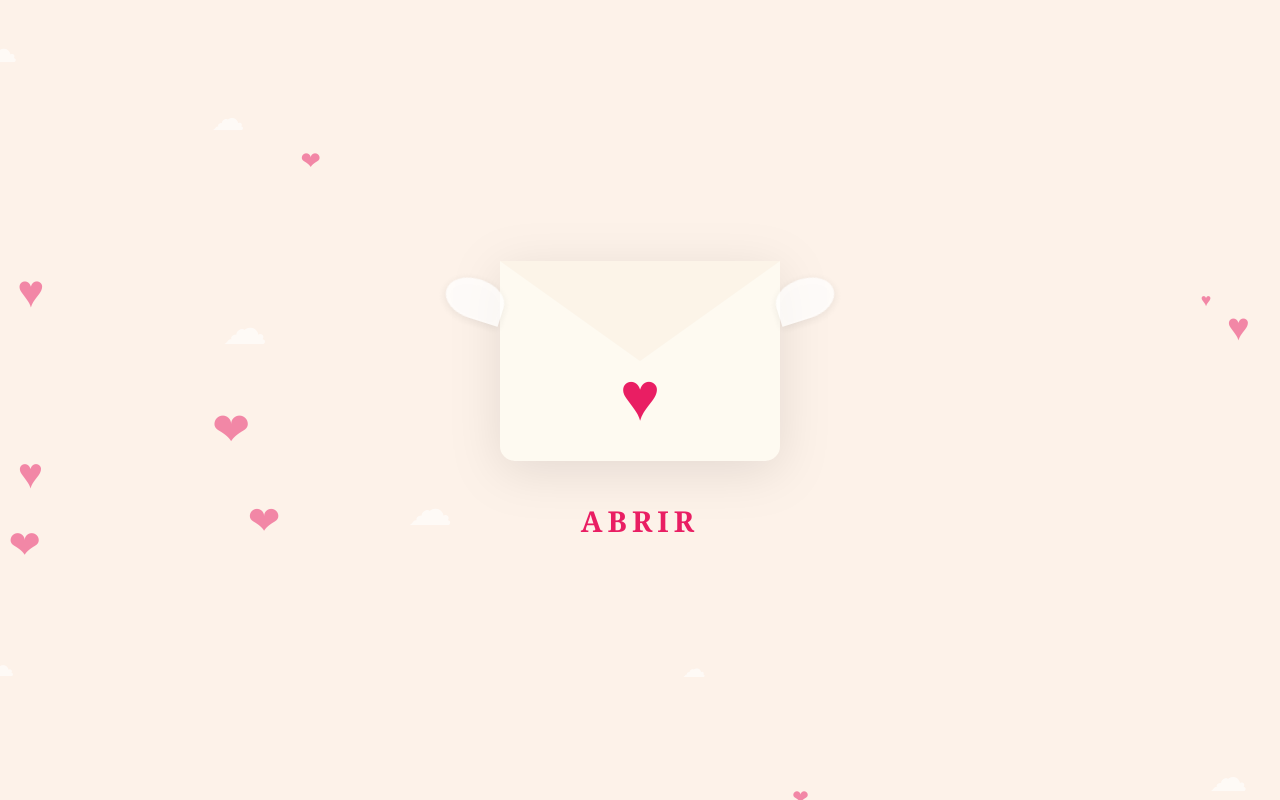
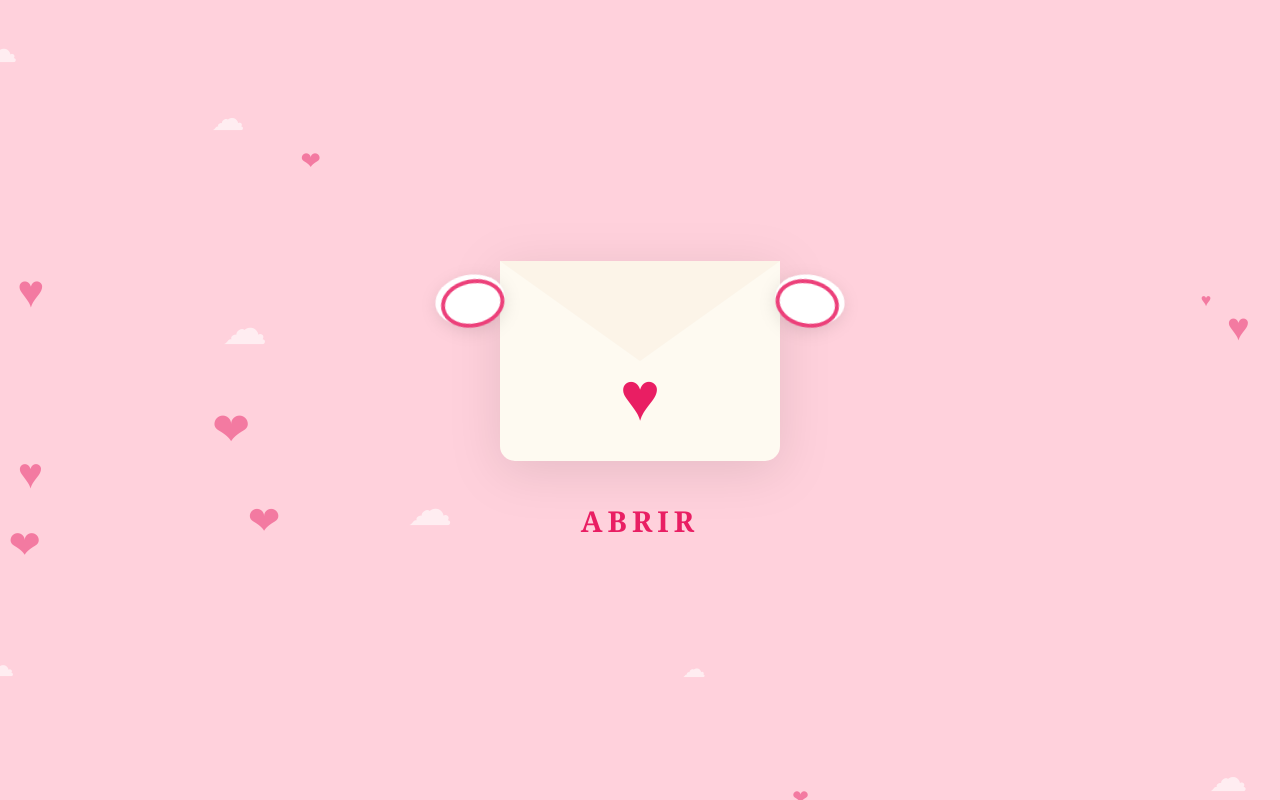
Before and after one commit to swgohalejandro/Regalo, a plain HTML site: page index.html in a window 1280 px wide. Drawn offline with Linux system fonts and the light colour scheme.

Commit message:
index.html

```diff
--- a/index.html
+++ b/index.html
@@ -6,17 +6,18 @@
     <title>Para mi Princesita</title>
     <style>
         :root {
-            /* --- NUEVOS COLORES --- */
-            --bg-color-page: #fdf2e9;    /* Fondo rosa pastel suave */
+            /* --- COLORES CORREGIDOS --- */
+            --bg-color-page: #FFD1DC;    /* Fondo rosita suave (Corregido) */
             --pink-strong: #ec407a;       /* Corazones móviles rosa fucsia */
             --envelope-bone: #fefaf1;     /* Sobre color hueso */
-            --envelope-flap: #fcf4e8;     /* Solapa crema ligeramente más oscura */
-            --wing-color: rgba(255, 255, 255, 0.9); /* Alas blancas */
+            --envelope-flap: #fcf4e8;     /* Solapa crema */
+            --wing-color: #FFFFFF;        /* Alas blancas suaves */
             --pink-dark: #e91e63;         /* Sello y corazones árbol */
+            --cartoon-pink: #ec407a;      /* Color de los bordes suaves de las alas */
         }
 
         body {
-            background-color: var(--bg-color-page); /* Fondo rosita */
+            background-color: var(--bg-color-page); /* El fondo ahora es rosa */
             color: #5d4037;
             font-family: 'Georgia', serif;
             margin: 0;
@@ -76,43 +77,54 @@
             cursor: pointer;
         }
 
-        /* --- ALAS Chiquitas --- */
+        /* --- ALAS ESPONJOSAS ESTILO DIBUJOS ANIMADOS (NUEVAS) --- */
         .wing {
             position: absolute;
-            width: 60px;
-            height: 40px;
+            width: 70px; /* Un poco más grandes para que sean notables */
+            height: 50px;
             background-color: var(--wing-color);
-            border-radius: 50% 50% 0 50%;
+            border-radius: 50%; /* Forma base redondeada */
             z-index: 100;
-            opacity: 0.8;
-            filter: drop-shadow(0 2px 4px rgba(0,0,0,0.1));
-            animation: wingFlutter 0.3s ease-in-out infinite alternate;
+            filter: drop-shadow(0 4px 8px rgba(0,0,0,0.1));
+            transition: transform 0.3s ease;
+        }
+
+        /* Efecto esponjoso con pseudo-elementos */
+        .wing::after {
+            content: '';
+            position: absolute;
+            top: 5px;
+            left: 5px;
+            width: 80%;
+            height: 80%;
+            background-color: var(--wing-color);
+            border-radius: 50%;
+            border: 4px solid var(--cartoon-pink); /* Bordes rosa suaves */
         }
 
         .wing-left {
-            left: -55px;
-            top: 20px;
-            transform: rotate(-15deg);
+            left: -65px;
+            top: 15px;
+            transform: rotate(-10deg);
+            animation: wingCartoonFlutter 0.6s ease-in-out infinite alternate;
         }
 
         .wing-right {
-            right: -55px;
-            top: 20px;
-            transform: rotate(15deg) scaleX(-1); /* Reflejar ala derecha */
+            right: -65px;
+            top: 15px;
+            transform: rotate(10deg) scaleX(-1); /* Reflejar ala derecha */
+            animation: wingCartoonFlutterRight 0.6s ease-in-out infinite alternate;
         }
 
-        @keyframes wingFlutter {
-            0% { transform: translate(0, 0) rotate(10deg); }
-            100% { transform: translate(0, -3px) rotate(20deg); }
+        /* Animación suave para alas esponjosas */
+        @keyframes wingCartoonFlutter {
+            0% { transform: translate(0, 0) rotate(-10deg); }
+            100% { transform: translate(0, -5px) rotate(-15deg); }
         }
 
-        /* Ajuste animación ala derecha (invertida) */
-        .wing-right {
-            animation: wingFlutterRight 0.3s ease-in-out infinite alternate;
-        }
-        @keyframes wingFlutterRight {
-            0% { transform: translate(0, 0) rotate(-10deg) scaleX(-1); }
-            100% { transform: translate(0, -3px) rotate(-20deg) scaleX(-1); }
+        @keyframes wingCartoonFlutterRight {
+            0% { transform: translate(0, 0) rotate(10deg) scaleX(-1); }
+            100% { transform: translate(0, -5px) rotate(15deg) scaleX(-1); }
         }
 
         .envelope-wrapper {
@@ -139,7 +151,7 @@
             height: 0;
             border-left: 140px solid transparent;
             border-right: 140px solid transparent;
-            border-top: 100px solid var(--envelope-flap); /* Crema oscuro */
+            border-top: 100px solid var(--envelope-flap); /* Crema */
             z-index: 3;
             transition: transform 0.5s ease;
             transform-origin: top;
@@ -171,7 +183,7 @@
             50% { transform: translate(-50%, -10%) scale(1.15); }
         }
 
-        /* --- CONTENIDO DEL ÁRBOL --- */
+        /* --- CONTENIDO DEL ÁRBOL (SE MANTIENE IGUAL) --- */
         #main-content {
             opacity: 0;
             display: none;
@@ -305,9 +317,18 @@
             }
         }
 
+        // Función para abrir el regalo
         function openGift() {
+            // Abrir tapa
             document.querySelector('.envelope-flap').style.transform = 'rotateX(160deg)';
 
+            // Ocultar alas suavemente
+            document.querySelectorAll('.wing').forEach(wing => {
+                wing.style.transform += ' scale(0)';
+                wing.style.opacity = '0';
+            });
+
+            // Transición a la pantalla del árbol
             setTimeout(() => {
                 document.getElementById('envelope-screen').style.opacity = '0';
                 setTimeout(() => {
@@ -315,11 +336,12 @@
                     const main = document.getElementById('main-content');
                     main.style.display = 'flex';
                     setTimeout(() => main.style.opacity = '1', 50);
-                    generateTree();
+                    generateTree(); // Iniciar árbol de corazones
                 }, 1000);
             }, 300);
         }
 
+        // Generar el árbol circular natural de 500 corazones
         function generateTree() {
             const container = document.getElementById('heartsContainer');
             for (let i = 0; i < 500; i++) {
@@ -344,6 +366,7 @@
             }
         }
 
+        // Contador de tiempo (18 de marzo de 2025)
         const startTime = new Date(2025, 2, 18);
         function updateCounter() {
             const now = new Date();
@@ -355,6 +378,7 @@
             document.getElementById('timeCounter').innerText = `${d} días, ${h}h ${m}m ${s}s`;
         }
 
+        // Iniciamos fondo y contador al cargar
         createBackground();
         setInterval(updateCounter, 1000);
         updateCounter();
```
